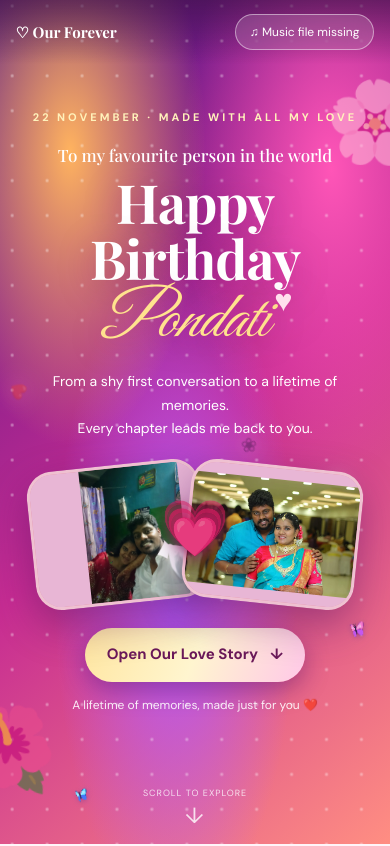
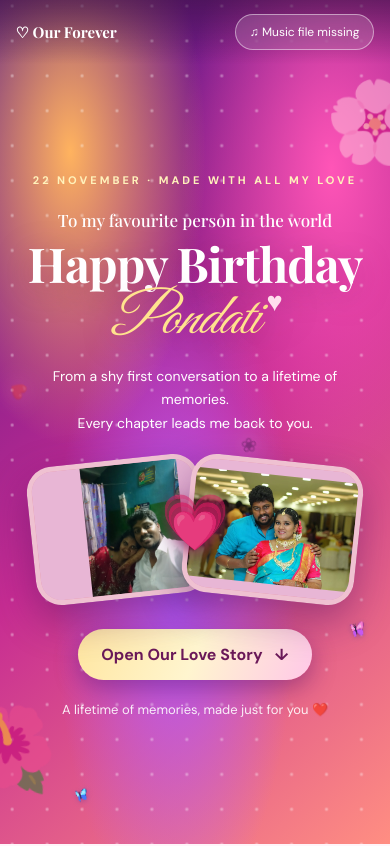
Before and after one commit to livelifegood2021-ux/happy-birthday-pondati, a plain HTML site: page index.html in a window 390 px wide. Shown: the top 846 px of the page. Drawn offline with nearby package versions, Linux system fonts and the light colour scheme.

Commit message:
Update style.css

```diff
--- a/style.css
+++ b/style.css
@@ -39,26 +39,12 @@
 .cinematic-drift{opacity:.42!important}
 @media(max-width:700px){.ambient,.ambient.cinematic-layer{opacity:1!important}}
 
-
-/* Birthday hero layout repair — appended to override earlier conflicting rules */
-.hero{padding:110px 22px 110px;min-height:100svh}
-.hero-content{width:100%;max-width:850px;margin:auto;display:flex;flex-direction:column;align-items:center;gap:0}
-.hero-content .primary{display:inline-flex;align-items:center;justify-content:center;gap:12px;max-width:100%;margin:14px auto 0;min-height:58px;line-height:1.3;text-align:center}
-.hero-content .hint{margin:16px 0 0;font-size:13px;line-height:1.5;max-width:300px;opacity:.9}
-.hero .scroll-prompt{position:absolute!important;bottom:20px;left:50%;transform:translateX(-50%);width:max-content;max-width:90%;margin:0;text-align:center;line-height:1.4;font-size:10px;letter-spacing:1.7px;z-index:20!important}
-.hero .scroll-prompt span{font-size:22px;line-height:1.1;margin-top:4px}
-.hero-photos{margin-bottom:12px}
-.ambient,.ambient.cinematic-layer{z-index:12!important;pointer-events:none!important}
-.floaty{opacity:.48!important}
-.floaty.butterfly{opacity:.6!important}
-.scene-art img{max-width:100%;object-fit:contain!important}
-@media(max-width:750px){
-.hero{padding:95px 18px 115px;min-height:100svh}
-.hero-content .primary{font-size:15px;padding:15px 22px;min-height:54px}
-.hero-content .hint{margin-top:14px;font-size:12px}
-.hero .scroll-prompt{bottom:16px;font-size:9px;letter-spacing:1px}
-.hero-photos{margin-bottom:10px}
-.hero-portrait{border-width:3px}
-.scene-art img{width:100%;height:auto!important;max-height:65vh!important;object-fit:contain!important}
-}
-@media(max-height:720px){.hero{padding-bottom:95px}.hero .scroll-prompt{bottom:10px}}
+/* FINAL HERO SPACING FIX — overrides earlier conflicting selectors */
+.hero{min-height:100svh;height:auto;display:flex;align-items:center;justify-content:center;padding:110px 20px 75px!important;}
+.hero-content{position:relative!important;z-index:21!important;width:100%;margin:0 auto;}
+.hero-content .primary#start{display:inline-flex;align-items:center;justify-content:center;gap:12px;max-width:100%;margin:16px auto 0;line-height:1.35;white-space:normal;text-align:center;}
+.hero-content .hint{display:block;position:static!important;max-width:350px;margin:20px auto 0!important;line-height:1.6;font-size:13px;letter-spacing:0;opacity:.9;}
+.hero .scroll-prompt{display:none!important;}
+.hero-photos{margin-bottom:18px;}
+@media(max-width:750px){.hero{padding:100px 18px 55px!important;min-height:100svh}.hero-content .primary#start{margin-top:18px;padding:15px 23px}.hero-content .hint{margin-top:20px!important}.hero-photos{margin-bottom:12px}h1{font-size:clamp(48px,12vw,76px)}}
+@media(max-height:650px){.hero{padding-top:95px!important;padding-bottom:45px!important}}
```
